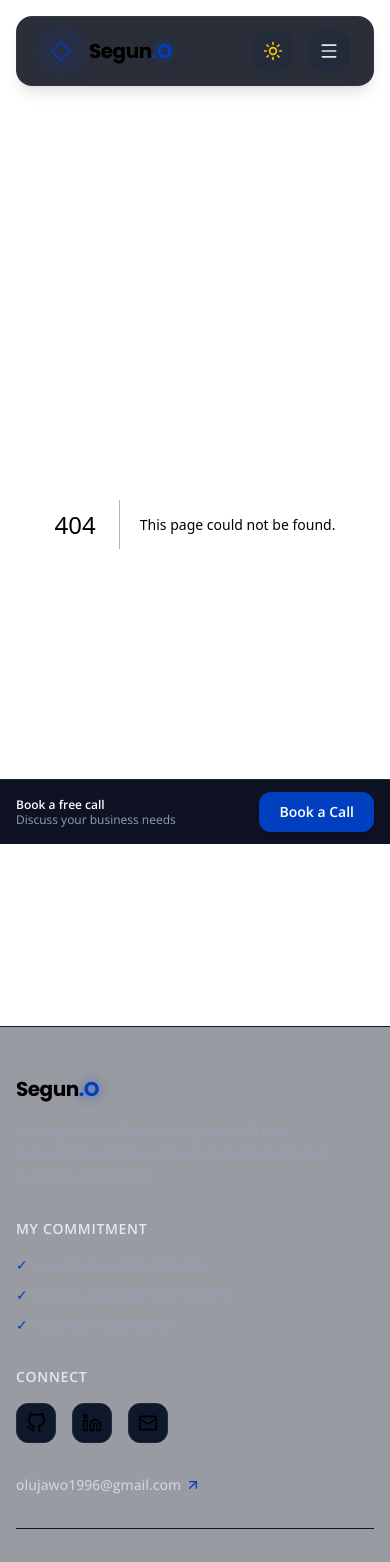
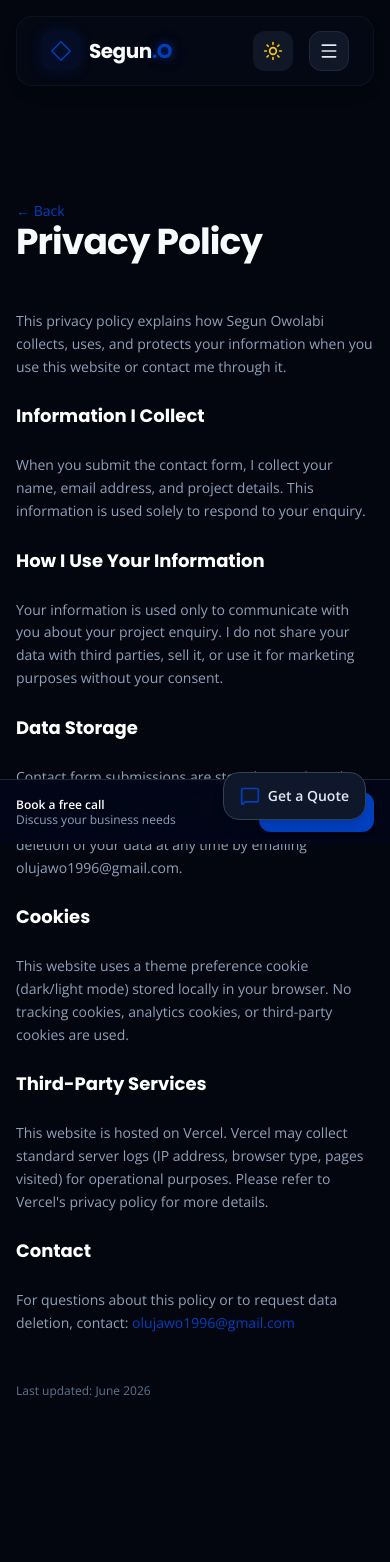
Before and after one commit to boarnerges/personal-portfolio, a Next.js app: page /privacy in a window 390 px wide. Before the commit this address had no page. Shown: the top 1562 px of the page. Built offline with nearby package versions, Linux system fonts and the light colour scheme.

Commit message:
How It Works: new audit-to-growth flow with mobile dashed connectors

```diff
--- a/src/app/page.tsx
+++ b/src/app/page.tsx
@@ -5,7 +5,7 @@ import Link from "next/link";
 import { motion } from "framer-motion";
 import { portfolioConfig } from "@/config/portfolio";
 import { useTheme } from "@/components/ThemeContext";
-import { ArrowRight, Eye, MessageSquare, Zap, Sparkles, TrendingUp, User, Globe, Inbox, Phone, CheckCircle, Wrench, ZapIcon, Target, ChevronDown, ExternalLink, Quote } from "lucide-react";
+import { ArrowRight, Eye, MessageSquare, Zap, Sparkles, TrendingUp, User, Globe, Inbox, Phone, CheckCircle, Wrench, ZapIcon, Target, ChevronDown, ExternalLink, Quote, Search, Pen, Code, Rocket } from "lucide-react";
 import HeroSlider from "@/components/HeroSlider";
 import HeroBackground from "@/components/HeroBackground";
 import HeroFloatingCards from "@/components/HeroFloatingCards";
@@ -51,7 +51,6 @@ export default function Home() {
         {/* Background Image & Overlays */}
         <div className="absolute inset-0 z-0">
           <HeroBackground />
-          <div className="absolute inset-0 bg-gradient-to-r from-brand-blue/10 to-transparent"></div>
         </div>
 
         <div className="relative z-10 mx-auto max-w-7xl px-4 sm:px-6 lg:px-8 w-full">
@@ -281,11 +280,11 @@ export default function Home() {
 
           <div className="flex flex-col md:flex-row items-center justify-center gap-4 md:gap-0">
             {[
-              { label: "Visitor", icon: User, desc: "Finds you on Google" },
-              { label: "Website", icon: Globe, desc: "Converts with SEO & clear CTAs" },
-              { label: "Enquiry", icon: Inbox, desc: "Captured and organised instantly" },
-              { label: "Follow-up", icon: Phone, desc: "Automated reminders & responses" },
-              { label: "Customer", icon: CheckCircle, desc: "Closed and delighted" },
+              { label: "We Audit", icon: Search, desc: "Identify bottlenecks & lead gaps" },
+              { label: "We Design", icon: Pen, desc: "Map solution to your workflow" },
+              { label: "We Build", icon: Code, desc: "Custom website, portal, or system" },
+              { label: "We Launch", icon: Rocket, desc: "Deploy, test, and go live" },
+              { label: "You Grow", icon: TrendingUp, desc: "More enquiries, less admin" },
             ].map((step, i) => (
               <React.Fragment key={step.label}>
                 <div className="flex flex-col items-center text-center px-3">
@@ -302,11 +301,14 @@ export default function Home() {
                   }`}>{step.desc}</p>
                 </div>
                 {i < 4 && (
-                  <div className={`hidden md:flex items-center ${
-                    theme === "dark" ? "text-slate-600" : "text-slate-300"
-              }`}>
-                    <ArrowRight className="h-5 w-5" />
-                  </div>
+                  <>
+                    <div className={`hidden md:flex items-center ${
+                      theme === "dark" ? "text-slate-600" : "text-slate-300"
+                    }`}>
+                      <ArrowRight className="h-5 w-5" />
+                    </div>
+                    <div className="md:hidden h-8 w-px border-l-2 border-dashed" />
+                  </>
                 )}
               </React.Fragment>
             ))}
@@ -497,7 +499,7 @@ export default function Home() {
               { quote: "This is nice and beautiful", name: "Eyitayo Oloruntoba", role: "Founder, Joyix Ushering Agency" },
               { quote: "Really like this, it demonstrates my projects perfectly", name: "Ebenezer Abegunde", role: "Founder, CPAW Studio" },
             ].map((t) => (
-              <div key={t.name} className={`p-8 rounded-2xl border ${
+              <div key={t.name} className={`p-8 rounded-2xl border transition-all duration-300 hover:scale-[1.01] ${
                 theme === "dark" ? "bg-slate-900/40 border-slate-800" : "bg-white border-slate-200 shadow-sm"
               }`}>
                 <Quote className="h-6 w-6 text-brand-blue/30 mb-4" />
@@ -520,13 +522,14 @@ export default function Home() {
 
       {/* CTA Section */}
       <section className="mx-auto max-w-7xl px-4 sm:px-6 lg:px-8 py-12 mb-8">
-        <div className={`relative rounded-3xl overflow-hidden p-8 sm:p-12 lg:p-16 border shadow-xl flex flex-col lg:flex-row items-center justify-between gap-8 ${
+        <div className={`relative rounded-3xl overflow-hidden p-8 sm:p-12 lg:p-16 border-2 shadow-2xl flex flex-col lg:flex-row items-center justify-between gap-8 ${
           theme === "dark"
-            ? "glass-panel-dark border-slate-850"
-            : "glass-panel-light border-slate-200"
+            ? "bg-slate-900 border-brand-blue/20"
+            : "bg-white border-brand-blue/10"
         }`}>
           {/* Ambient Glow */}
-          <div className="absolute top-0 right-0 -z-10 h-80 w-80 rounded-full bg-brand-blue/10 blur-[100px]" />
+          <div className="absolute top-0 right-0 -z-10 h-96 w-96 rounded-full bg-brand-blue/15 blur-[120px]" />
+          <div className="absolute bottom-0 left-0 -z-10 h-64 w-64 rounded-full bg-brand-blue/5 blur-[80px]" />
 
           <div className="max-w-xl space-y-4">
               <h2 className="text-3xl font-bold font-heading">
--- /dev/null
+++ b/src/app/privacy/page.tsx
@@ -0,0 +1,36 @@
+import React from "react";
+import Link from "next/link";
+
+export default function Privacy() {
+  return (
+    <div className="mx-auto max-w-3xl px-4 sm:px-6 lg:px-8 pt-24 sm:pt-32 pb-24">
+      <div className="space-y-2 mb-12">
+        <Link href="/" className="text-sm text-brand-blue hover:underline">&larr; Back</Link>
+        <h1 className="text-4xl font-bold tracking-tight font-heading">Privacy Policy</h1>
+      </div>
+      <div className="space-y-6 text-sm leading-relaxed text-slate-400">
+        <p>This privacy policy explains how Segun Owolabi collects, uses, and protects your information when you use this website or contact me through it.</p>
+
+        <h2 className="text-lg font-bold font-heading text-white">Information I Collect</h2>
+        <p>When you submit the contact form, I collect your name, email address, and project details. This information is used solely to respond to your enquiry.</p>
+
+        <h2 className="text-lg font-bold font-heading text-white">How I Use Your Information</h2>
+        <p>Your information is used only to communicate with you about your project enquiry. I do not share your data with third parties, sell it, or use it for marketing purposes without your consent.</p>
+
+        <h2 className="text-lg font-bold font-heading text-white">Data Storage</h2>
+        <p>Contact form submissions are stored securely and retained only as long as needed to complete your project or respond to your enquiry. You may request deletion of your data at any time by emailing olujawo1996@gmail.com.</p>
+
+        <h2 className="text-lg font-bold font-heading text-white">Cookies</h2>
+        <p>This website uses a theme preference cookie (dark/light mode) stored locally in your browser. No tracking cookies, analytics cookies, or third-party cookies are used.</p>
+
+        <h2 className="text-lg font-bold font-heading text-white">Third-Party Services</h2>
+        <p>This website is hosted on Vercel. Vercel may collect standard server logs (IP address, browser type, pages visited) for operational purposes. Please refer to Vercel&apos;s privacy policy for more details.</p>
+
+        <h2 className="text-lg font-bold font-heading text-white">Contact</h2>
+        <p>For questions about this policy or to request data deletion, contact: <a href="mailto:olujawo1996@gmail.com" className="text-brand-blue hover:underline">olujawo1996@gmail.com</a></p>
+
+        <p className="text-xs text-slate-500 pt-6">Last updated: June 2026</p>
+      </div>
+    </div>
+  );
+}
--- a/src/components/Footer.tsx
+++ b/src/components/Footer.tsx
@@ -35,24 +35,27 @@ export default function Footer() {
             </p>
           </div>
 
-          {/* Core Focus Info */}
+          {/* Case Studies Links */}
           <div className="space-y-4">
             <h3 className={`text-sm font-semibold tracking-wider uppercase ${
               theme === "dark" ? "text-slate-200" : "text-slate-800"
             }`}>
-              My Commitment
+              Case Studies
             </h3>
             <ul className={`space-y-2.5 text-sm ${
               theme === "dark" ? "text-slate-400" : "text-slate-600"
             }`}>
-              <li className="flex items-start">
-                <span className="text-brand-blue mr-2">✓</span> Lead-Generating Websites
+              <li>
+                <Link href="/projects#cpaw-studio" className="hover:text-brand-blue transition-colors duration-200">Creative Agency &mdash; Lead Gen</Link>
               </li>
-              <li className="flex items-start">
-                <span className="text-brand-blue mr-2">✓</span> Enquiry Management Systems
+              <li>
+                <Link href="/projects#joyix-ushering" className="hover:text-brand-blue transition-colors duration-200">Ushering Agency &mdash; Booking Portal</Link>
               </li>
-              <li className="flex items-start">
-                <span className="text-brand-blue mr-2">✓</span> Business Automation
+              <li>
+                <Link href="/projects#dapo-awobeku" className="hover:text-brand-blue transition-colors duration-200">Health Policy &mdash; Authority Platform</Link>
+              </li>
+              <li>
+                <Link href="/projects#flash-j-mechatronics" className="hover:text-brand-blue transition-colors duration-200">Mechatronics &mdash; Lead Capture</Link>
               </li>
             </ul>
           </div>
@@ -127,9 +130,15 @@ export default function Footer() {
           <p className={theme === "dark" ? "text-slate-500" : "text-slate-400"}>
             &copy; {currentYear} Segun Owolabi. All rights reserved.
           </p>
-          <p className={theme === "dark" ? "text-slate-500" : "text-slate-400"}>
-            Based in Nigeria · Working with clients worldwide
-          </p>
+          <div className="flex items-center gap-4">
+            <Link href="/privacy" className={`hover:text-brand-blue transition-colors duration-200 ${
+              theme === "dark" ? "text-slate-500" : "text-slate-400"
+            }`}>Privacy</Link>
+            <span className={theme === "dark" ? "text-slate-700" : "text-slate-300"}>·</span>
+            <p className={theme === "dark" ? "text-slate-500" : "text-slate-400"}>
+              Based in Nigeria · Working with clients worldwide
+            </p>
+          </div>
         </div>
       </div>
     </footer>
```
